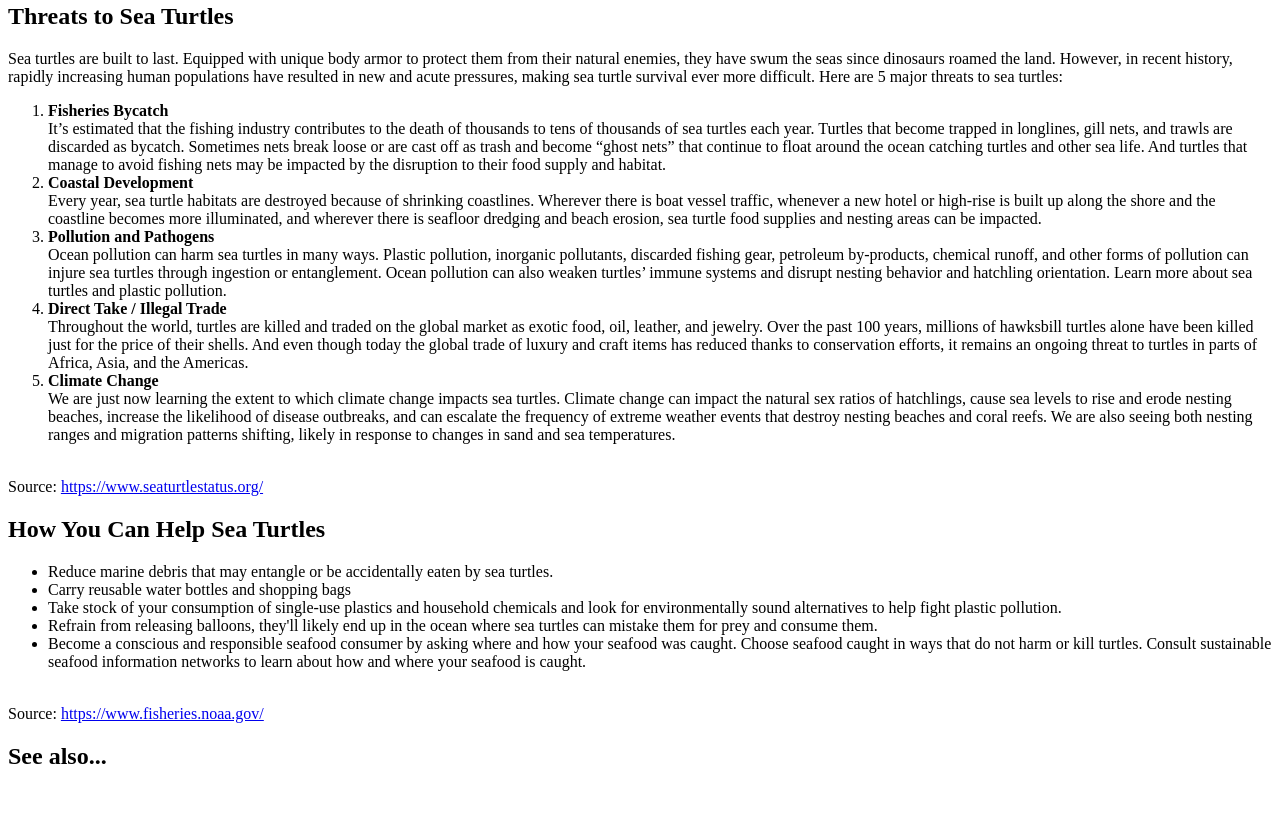
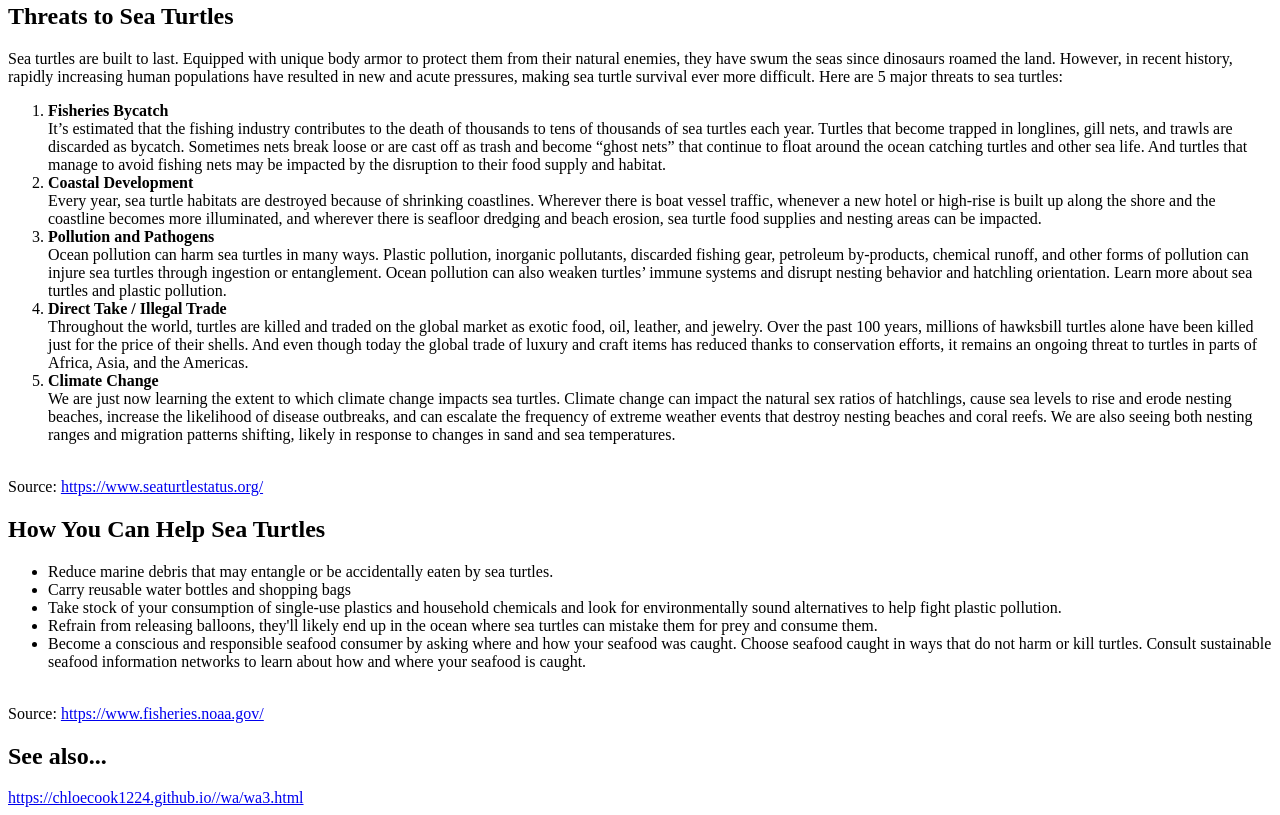
Before and after one commit to mo2397/mo2397.github.io, a plain HTML site: page wa/wa3.html in a window 1280 px wide. Shown: the part 4044-4859 px from the top of the page. Before the commit the page ends 4833 px from the top, so only its background shows below. Drawn offline with Linux system fonts and the light colour scheme.

Commit message:
Update wa3.html

```diff
--- a/wa/wa3.html
+++ b/wa/wa3.html
@@ -169,7 +169,7 @@
     <h2>See also...</h2>
 
 
-        <!-- Sites <a href="">https://www.fisheries.noaa.gov/ </a> <br> -->
+         <a href="https://chloecook1224.github.io//wa/wa3.html">https://chloecook1224.github.io//wa/wa3.html </a> <br>
 
 </div>
 
```
